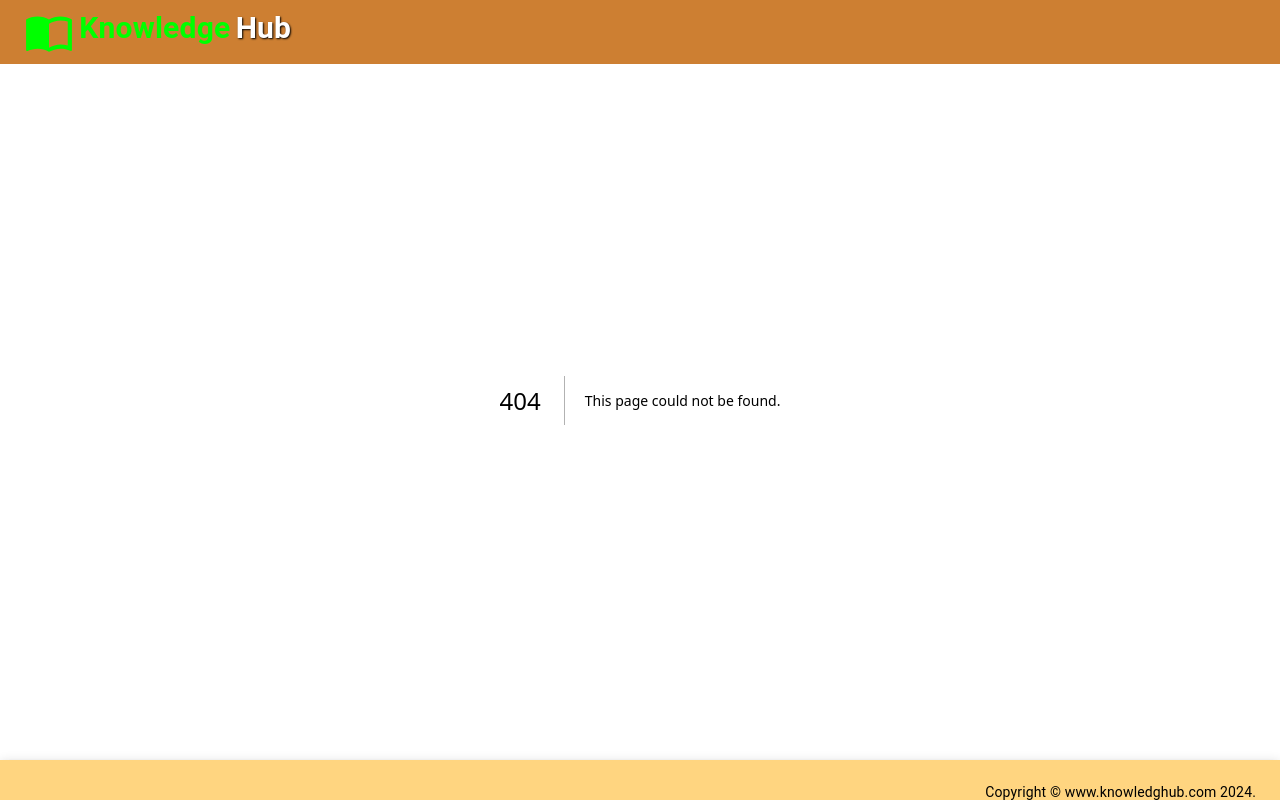
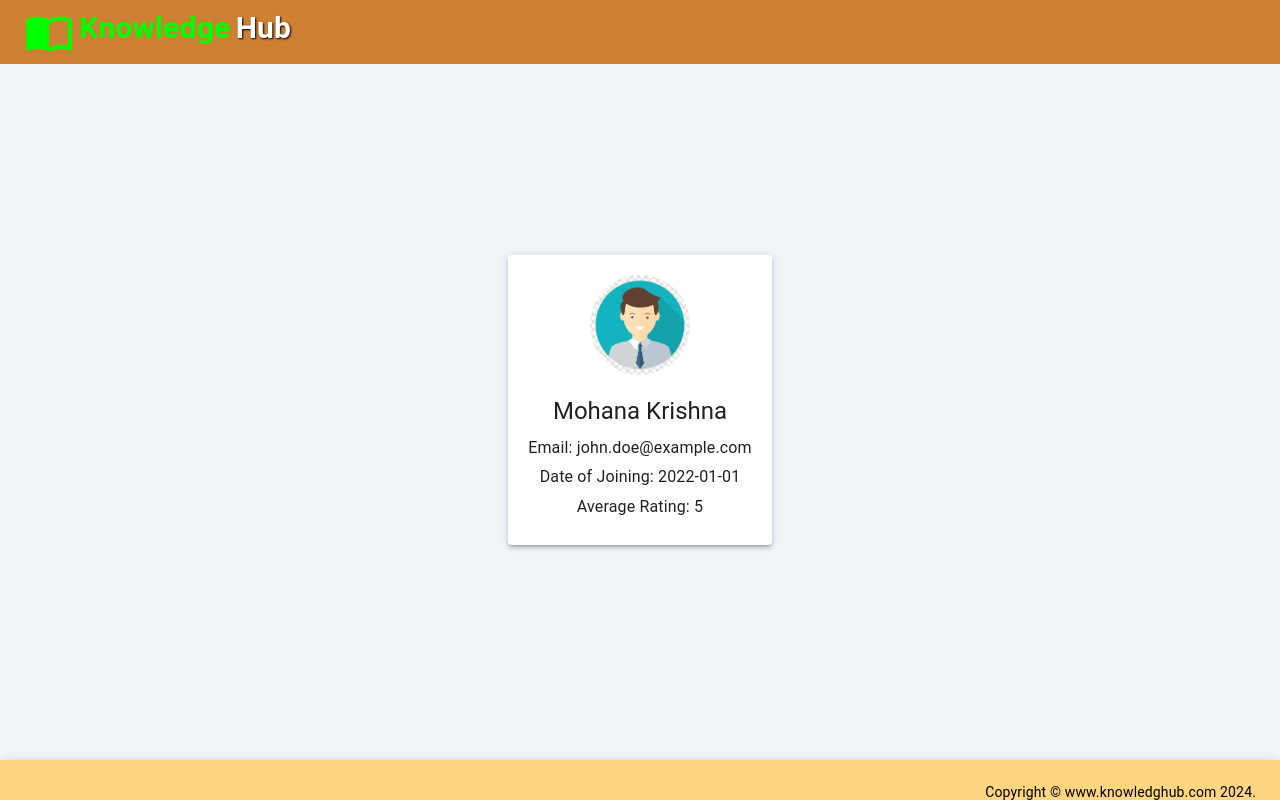
Before and after one commit to mohanakrishna143/nextJS-hub, a Next.js app: page /employeedetails/1 in a window 1280 px wide. Before the commit this address had no page. Built offline with nearby package versions, Linux system fonts and the light colour scheme.

Commit message:
Employee Details page by id

```diff
--- a/src/app/employee/page.tsx
+++ b/src/app/employee/page.tsx
@@ -1,10 +1,10 @@
-"use client"
+"use client";
 import React, { useState } from "react";
 import { Table, TableBody, TableCell, TableContainer, TableHead, TableRow, Paper, Avatar, TablePagination, IconButton, Typography, Divider } from '@mui/material';
 import { GridOn as GridIcon, ViewCompact as ViewCompactIcon } from '@mui/icons-material';
 import TocIcon from '@mui/icons-material/Toc';
-import Rating from '@mui/material/Rating'; // Import the Rating component
-import Link from "next/link";
+import Rating from '@mui/material/Rating';
+import { useRouter } from "next/navigation";
 
 // Dummy data for demonstration
 const dummyData = [
@@ -18,6 +18,8 @@ const dummyData = [
 ];
 
 function Home() {
+  const router = useRouter(); // Initialize useRouter
+
   // Pagination state
   const [page, setPage] = useState(0);
   const [rowsPerPage, setRowsPerPage] = useState(5);
@@ -39,16 +41,17 @@ function Home() {
     setGridView(!gridView);
   };
 
-   function toEmployeeDetails(){
-    console.log("-----EmployeeDetails---")
-  }
+  const toEmployeeDetails = (row: { id: number; firstName: string; lastName: string; email: string; dateOfJoining: string; imageUrl: string; avgRating: number; } | { id: number; firstName: string; lastName: string; email: string; dateOfJoining: string; imageUrl: null; avgRating: number; }) => {
+    router.push(`/employeedetails/${row.id}`); // Navigate to the employee details page
+  };
+
   return (
     <div style={{ marginTop: "150px", padding: "0 20px", marginBottom: "20px", position: 'relative' }}>
       <Typography variant="h4" gutterBottom>
         Employee
       </Typography>
       <Divider />
-      <IconButton style={{ position: 'absolute', top: 10, right: '1%', }}>
+      <IconButton style={{ position: 'absolute', top: 10, right: '1%' }}>
         {!gridView && <ViewCompactIcon onClick={toggleView} fontSize="large" />}
         {gridView && <TocIcon onClick={toggleView} fontSize="large" />}
       </IconButton>
@@ -58,13 +61,9 @@ function Home() {
           {dummyData.map((employee) => (
             <div key={employee.id} style={{ position: 'relative' }}>
               {employee.imageUrl ? (
-                <Avatar alt={`${employee.firstName} ${employee.lastName}`}
-                  src={employee.imageUrl}
-                  style={{ cursor: 'pointer', marginTop: "20px" }}
-                  title={`${employee.firstName} ${employee.lastName}`} />
+                <Avatar alt={`${employee.firstName} ${employee.lastName}`} src={employee.imageUrl} style={{ cursor: 'pointer', marginTop: "20px" }} title={`${employee.firstName} ${employee.lastName}`} />
               ) : (
-                <Avatar style={{ cursor: 'pointer', marginTop: "20px" }}
-                  title={`${employee.firstName} ${employee.lastName}`} >{`${employee.firstName.charAt(0)}${employee.lastName.charAt(0)}`}</Avatar>
+                <Avatar style={{ cursor: 'pointer', marginTop: "20px" }} title={`${employee.firstName} ${employee.lastName}`}>{`${employee.firstName.charAt(0)}${employee.lastName.charAt(0)}`}</Avatar>
               )}
               <Typography
                 variant="body2"
@@ -72,7 +71,6 @@ function Home() {
               >
               </Typography>
             </div>
-
           ))}
         </div>
       ) : (
@@ -99,8 +97,8 @@ function Home() {
                       <Avatar sizes="large">{`${row.firstName.charAt(0)}${row.lastName.charAt(0)}`}</Avatar>
                     )}
                   </TableCell>
-                  <TableCell style={{ color: 'blue',cursor:"pointer" }} onClick={toEmployeeDetails}>
-                      {row.lastName}
+                  <TableCell style={{ color: 'blue', cursor: "pointer" }} onClick={() => toEmployeeDetails(row)}>
+                    {row.lastName}
                   </TableCell>
                   <TableCell>{row.firstName}</TableCell>
                   <TableCell>{row.email}</TableCell>
--- /dev/null
+++ b/src/app/employeedetails/[id]/page.tsx
@@ -0,0 +1,83 @@
+"use client";
+import React, { useEffect, useState } from "react";
+import { Typography, Avatar, Paper, Box, CircularProgress } from "@mui/material";
+import { useParams } from "next/navigation"; // Import useParams from next/navigation
+
+// Dummy data for demonstration
+interface Employee {
+  id: number;
+  firstName: string;
+  lastName: string;
+  email: string;
+  dateOfJoining: string;
+  imageUrl: string | null;
+  avgRating: number;
+}
+
+const dummyData: Employee[] = [
+  { id: 1, firstName: 'Mohana', lastName: 'Krishna', email: 'john.doe@example.com', dateOfJoining: '2022-01-01', imageUrl: '/01.jpg', avgRating: 5 },
+  { id: 2, firstName: 'Narayana', lastName: 'Akkili', email: 'gee.kri@example.com', dateOfJoining: '2022-02-01', imageUrl: '/02.jpg', avgRating: 4.5 },
+  { id: 3, firstName: 'Madhu', lastName: 'RK', email: 'jane.smith@example.com', dateOfJoining: '2022-02-01', imageUrl: null, avgRating: 3 },
+  { id: 4, firstName: 'Ravi', lastName: 'RK', email: 'jane.smith@example.com', dateOfJoining: '2022-02-01', imageUrl: null, avgRating: 2 },
+  { id: 5, firstName: 'Syam', lastName: 'Turi', email: 'jane.smith@example.com', dateOfJoining: '2022-02-01', imageUrl: null, avgRating: 1.5 },
+  { id: 6, firstName: 'Sharan', lastName: 'Teja', email: 'jane.smith@example.com', dateOfJoining: '2022-02-01', imageUrl: null, avgRating: 0 }
+  // Add more dummy data as needed
+];
+
+function EmployeeDetails() {
+  const { id } = useParams(); // Use useParams to get the dynamic id
+
+  const [employee, setEmployee] = useState<Employee | null>(null);
+
+  useEffect(() => {
+    if (id) {
+      const employeeId = Array.isArray(id) ? id[0] : id;
+      const foundEmployee = dummyData.find(emp => emp.id === parseInt(employeeId, 10));
+      setEmployee(foundEmployee || null);
+    }
+  }, [id]);
+
+  if (!id) {
+    return (
+      <Box display="flex" justifyContent="center" alignItems="center" height="100vh">
+        <CircularProgress />
+      </Box>
+    );
+  }
+
+  if (!employee) {
+    return (
+      <Box display="flex" justifyContent="center" alignItems="center" height="100vh">
+        <Typography variant="h6" color="error">
+          Employee not found
+        </Typography>
+      </Box>
+    );
+  }
+
+  return (
+    <Box display="flex" justifyContent="center" alignItems="center" height="100vh">
+      <Paper elevation={3} style={{ padding: '20px', maxWidth: '400px', textAlign: 'center' }}>
+        <Avatar
+          alt={`${employee.firstName} ${employee.lastName}`}
+          src={employee.imageUrl || ""}
+          style={{ width: '100px', height: '100px', margin: '0 auto 20px' }}
+        />
+        <Typography variant="h5" gutterBottom>
+          {employee.firstName} {employee.lastName}
+        </Typography>
+        <Typography variant="body1" gutterBottom>
+          Email: {employee.email}
+        </Typography>
+        <Typography variant="body1" gutterBottom>
+          Date of Joining: {employee.dateOfJoining}
+        </Typography>
+        <Typography variant="body1" gutterBottom>
+          Average Rating: {employee.avgRating}
+        </Typography>
+      </Paper>
+    </Box>
+  );
+}
+
+export default EmployeeDetails;
--- a/src/app/employeedetails/path.tsx
+++ /dev/null
@@ -1,13 +0,0 @@
-"use client"
-import { Typography } from "@mui/material"
-import React from "react"
-
-function EmployeeDetails(){
-    return (
-        <Typography>
-            Employee Details
-        </Typography>
-    )
-}
-
-export default EmployeeDetails;
--- a/src/app/layout.tsx
+++ b/src/app/layout.tsx
@@ -5,7 +5,6 @@ import Header from "./header";
 import Footer from "./footer";
 import Container from "./container";
 import { ReduxProvider } from "@/redux/provider";
-import NavBar from "./core/navbar";
 
 const inter = Inter({ subsets: ["latin"] });
 
```
